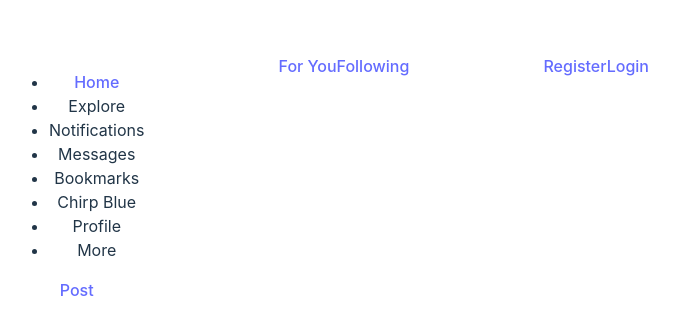
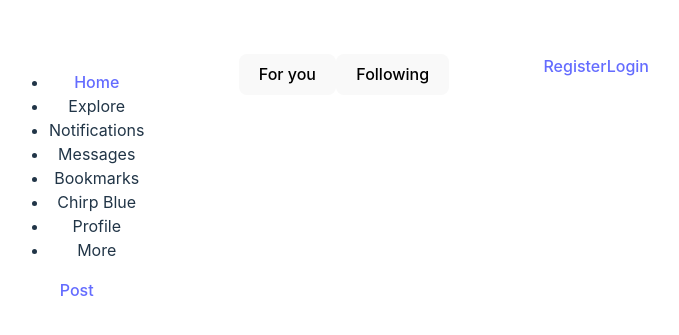
Before and after one commit to Michael-McNair/chirp, a React (Vite) app in the folder frontend/: page /home in a window 1280 px wide. Shown: the part 213-548 px from the top of the page, without its empty margins (311-990 px from the left). Built offline with nearby package versions, Linux system fonts and the light colour scheme; no server answers.

Commit message:
use sub components

```diff
--- a/frontend/src/routes/Home.tsx
+++ b/frontend/src/routes/Home.tsx
@@ -1,55 +1,25 @@
-import { useEffect } from 'react';
-import axios from 'axios';
-import { useState } from 'react';
-import { Route, Link, Routes } from 'react-router-dom';
+import ForYou from '../components/ForYou.tsx';
+import Following from '../components/Following.tsx';
 
-export default function Home() {
-  const [results, setResults] = useState([]);
+interface Props {
+  page: string;
+  setPage: React.Dispatch<React.SetStateAction<string>>;
+}
 
-  useEffect(() => {
-    const headers = {
-      Authorization: `Bearer ${localStorage.getItem('token')}`,
-    };
-
-    axios
-      .get('http://localhost:3000/api/v1/posts', { headers })
-      .then((res) => {
-        setResults(res.data.posts);
-      })
-      .catch((err) => {
-        console.log(err);
-      });
-  }, []);
-
+export default function Home({ page, setPage }: Props) {
   return (
     <div>
       <div
         className="nav"
         style={{ display: 'flex', justifyContent: 'space-evenly' }}
       >
-        <Link to="/for-you">For You</Link>
-        <Link to="/following">Following</Link>
+        <button onClick={() => setPage('for-you')}>For you</button>
+        <button onClick={() => setPage('following')}>Following</button>
       </div>
-      <Routes>
-        <Route
-          path="/for-you"
-          element={results.map(
-            (result: {
-              _id: string;
-              createdBy: { name: string };
-              textContent: string;
-            }) => {
-              return (
-                <div key={result._id}>
-                  <p>{result.createdBy.name}</p>
-                  <h2>{result.textContent}</h2>
-                </div>
-              );
-            }
-          )}
-        />
-        <Route path="/following" element={<h2>following</h2>} />
-      </Routes>
+      <section>
+        {page === 'for-you' && <ForYou />}
+        {page === 'following' && <Following />}
+      </section>
     </div>
   );
 }
```
